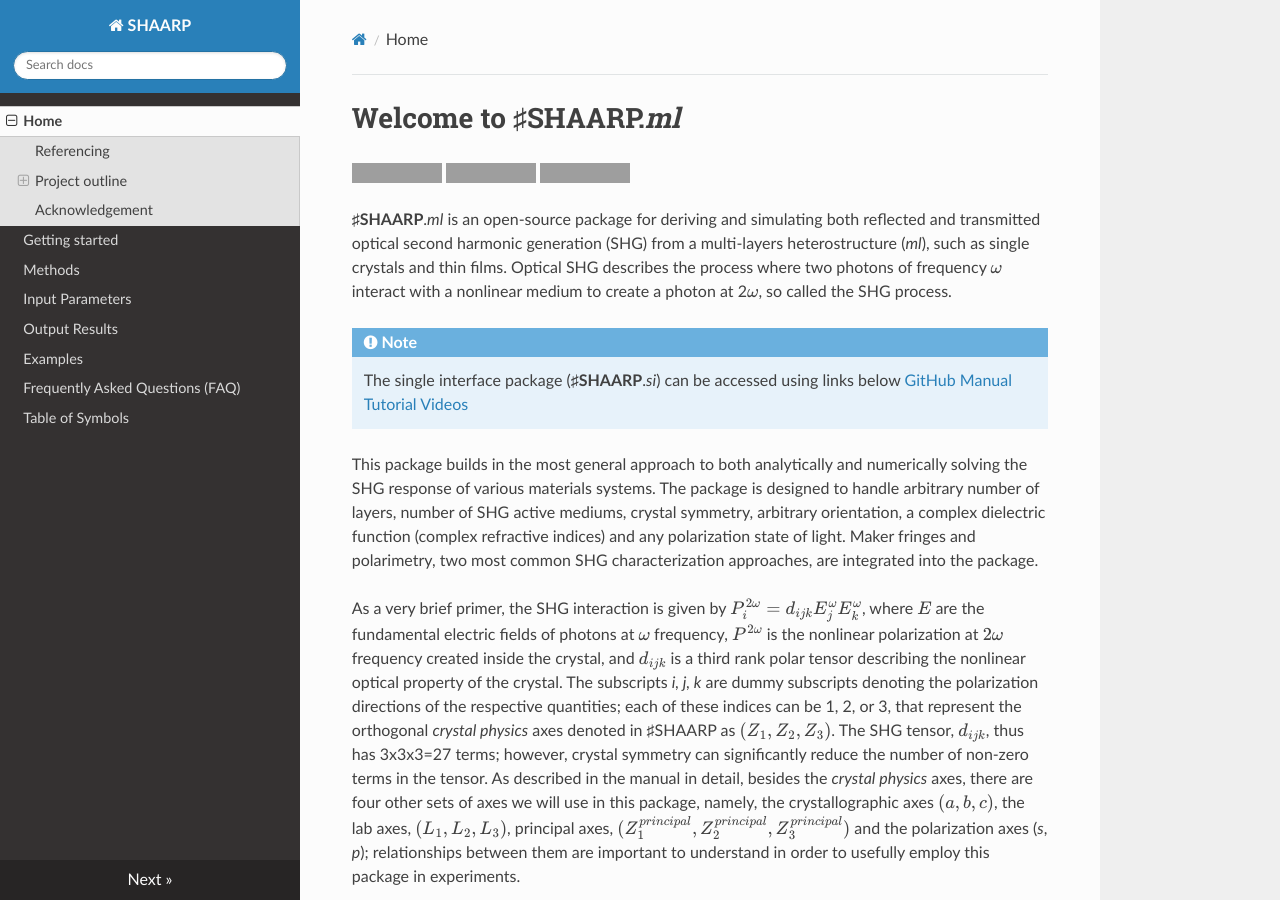
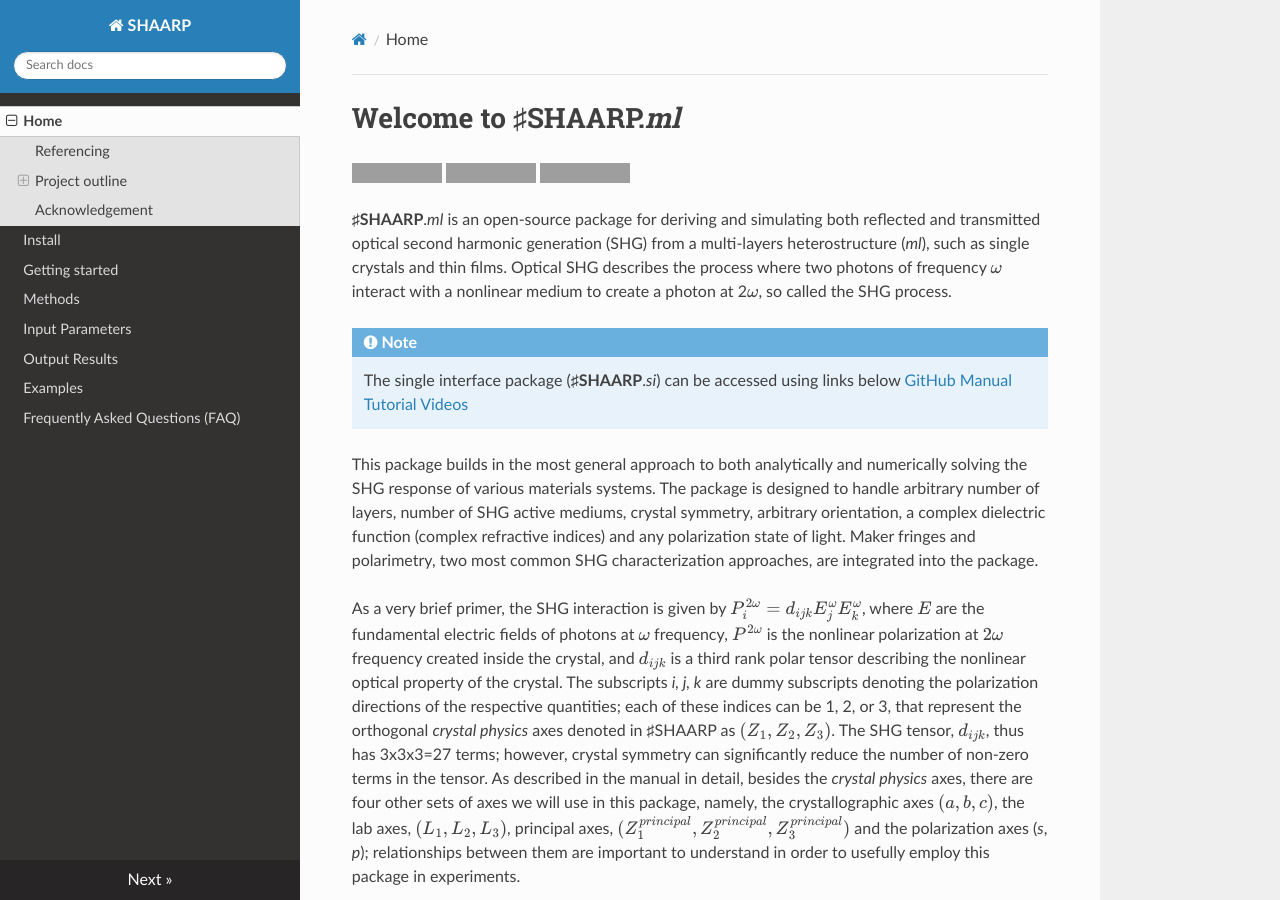
Before and after one commit to bzw133/SHAARP.ml, an MkDocs documentation site: the page built from docs/index.md, in a window 1280 px wide and 900 px high. Built offline with MkDocs 1.6.1, drawn with Linux system fonts in a browser that asks for light colours; nearby versions of some CDN libraries; formulas are drawn with MathJax 3; grey boxes are pictures that could not be loaded.

Commit message:
Add files via upload

```diff
--- a/mkdocs.yml
+++ b/mkdocs.yml
@@ -19,12 +19,12 @@ extra_javascript:
 
 nav:
     - Home: index.md
-    - Getting started: install.md
+    - Install: install.md
+    - Getting started: getstarted.md
     - Methods: methods.md
     - Input Parameters: input.md
     - Output Results: output.md
     - Examples: examples.md
     - Frequently Asked Questions (FAQ): FAQ.md
-    - Table of Symbols: table.md
 
 theme: readthedocs
```
